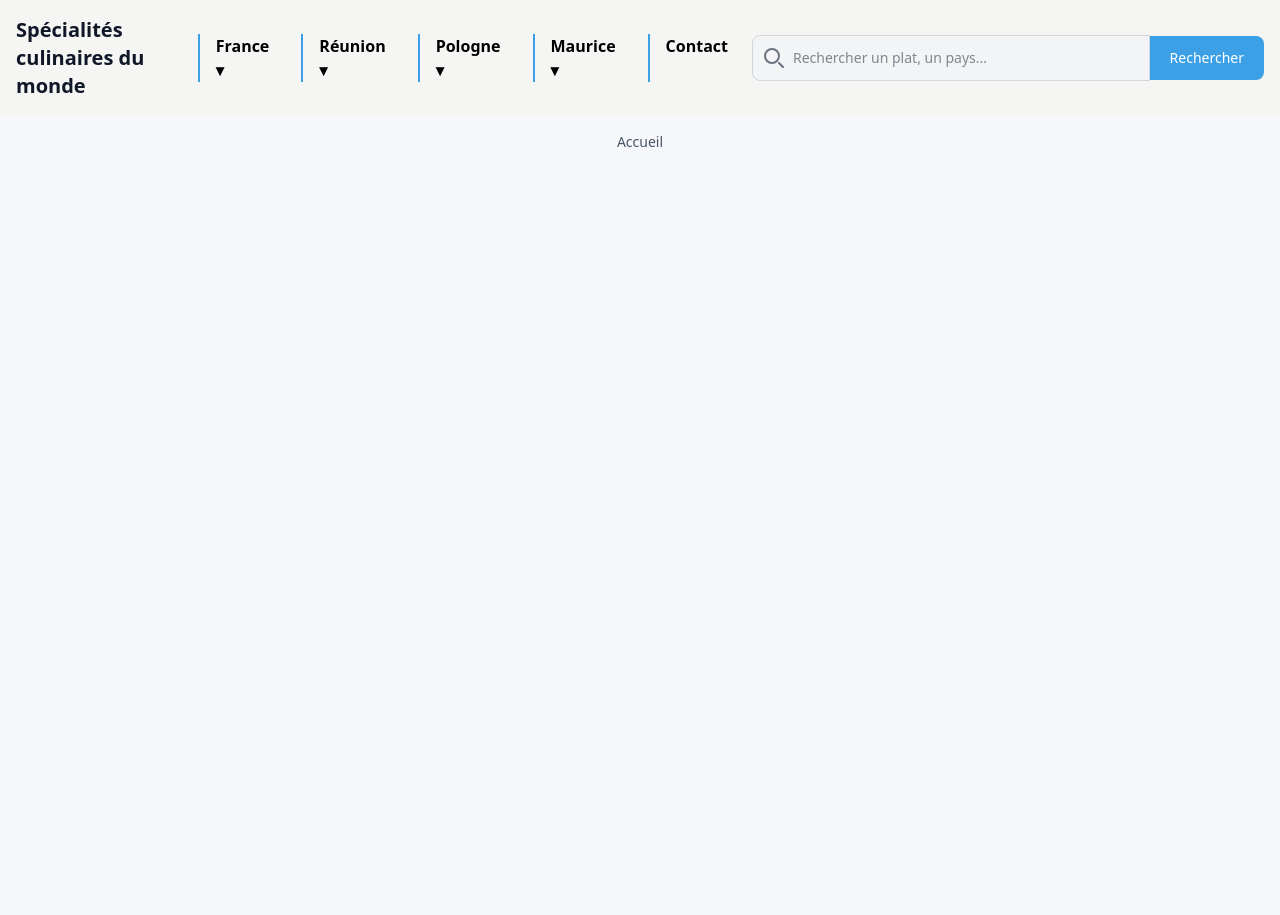
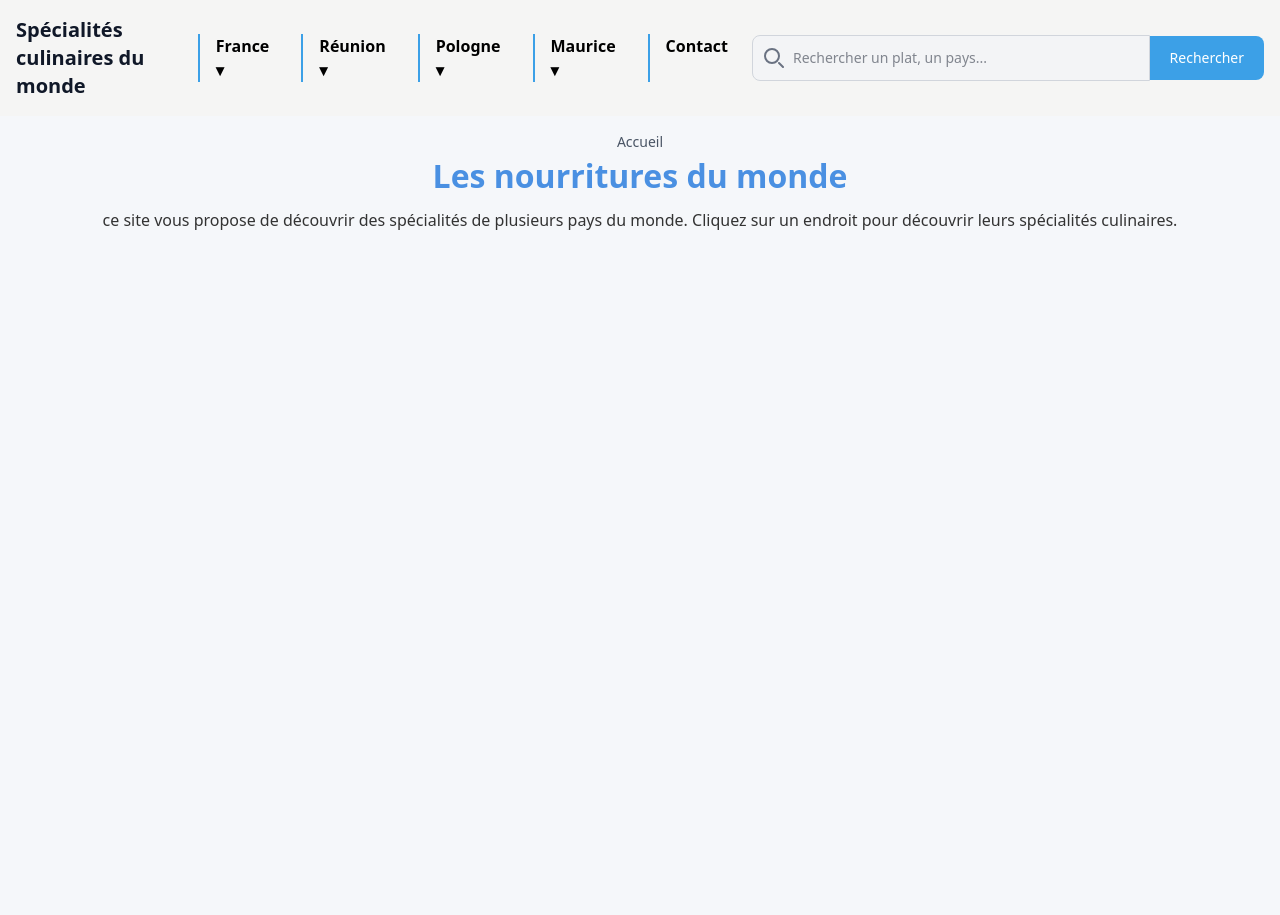
Before and after one commit to samfrick/site_accessibilite, a Symfony app: template Accessibilite/templates/Accueil.html.twig in a window 1280 px wide. Shown: the top 915 px of the page. Run offline with Twig, Linux system fonts and the light colour scheme; the template is opened without the code that fills it, so the values that code supplies are empty; some libraries are stand-ins or nearby versions.

Commit message:
Update Accueil.html.twig

```diff
--- a/Accessibilite/templates/Accueil.html.twig
+++ b/Accessibilite/templates/Accueil.html.twig
@@ -12,5 +12,6 @@
         </ol>
         </nav>
 
-
+        <h1 class="h1 font-bold"> Les nourritures du monde</h1>
+        <p> ce site vous propose de découvrir des spécialités de plusieurs pays du monde. Cliquez sur un endroit pour découvrir leurs spécialités culinaires.</p>
 {% endblock %}
```
